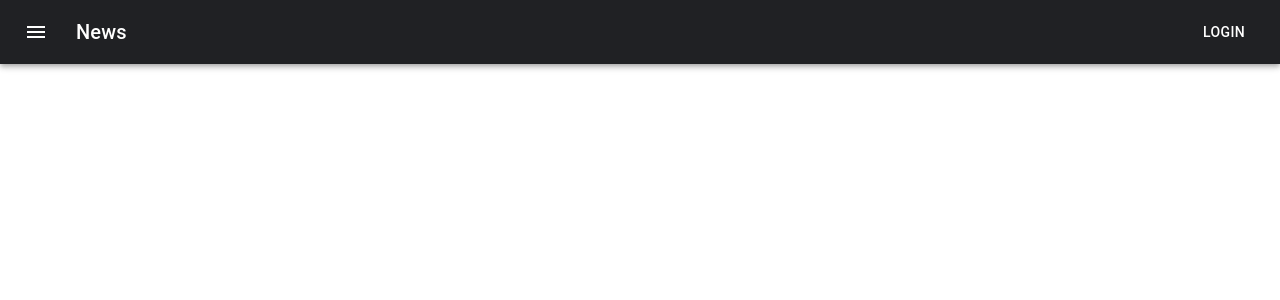
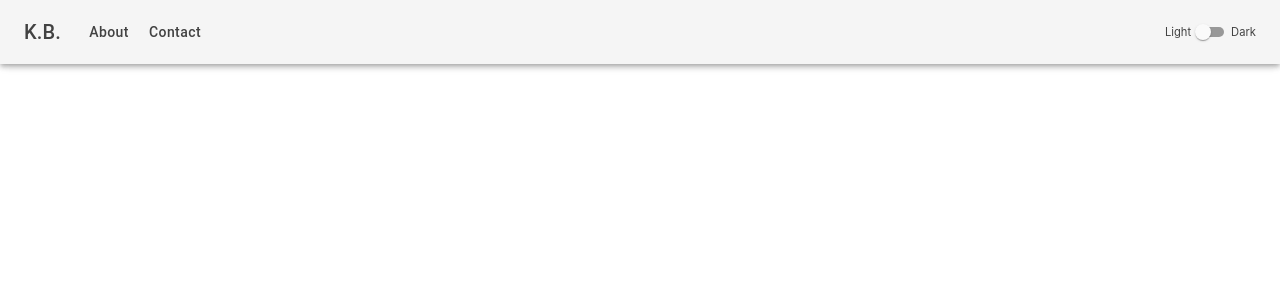
Before and after one commit to kblair40/portfolio-site, a React (Create React App) app: page / in a window 1280 px wide. Shown: the top 300 px of the page. Built offline with nearby package versions, Linux system fonts and the light colour scheme.

Commit message:
Add ThemeContext and dark style for Navbar

```diff
--- a/src/App.js
+++ b/src/App.js
@@ -1,15 +1,19 @@
 import logo from "./logo.svg";
 import { Route, Switch } from "react-router-dom";
 import { CSSTransition, TransitionGroup } from "react-transition-group";
+import { ThemeProvider } from "./context/ThemeContext";
 import Navbar from "./Navbar";
 
-// about, work, digital resume
+//  "#202124" - Darkest Gray -
+//  "#0A0924" - Darkest Navy Blue - current Navbar background
+//  "#0C082B" - Lighter Navy Blue - use for body?
 
 function App() {
   return (
-    <div className="App">
-      <Navbar />
-      {/* <Switch>
+    <ThemeProvider>
+      <div className="App">
+        <Navbar />
+        {/* <Switch>
 
       <Route
         exact
@@ -17,7 +21,8 @@ function App() {
         render = {(routeProps) => ()}
       />
     </Switch> */}
-    </div>
+      </div>
+    </ThemeProvider>
   );
 }
 
--- a/src/Navbar.js
+++ b/src/Navbar.js
@@ -1,4 +1,4 @@
-import React from "react";
+import React, { useContext } from "react";
 import { makeStyles } from "@material-ui/core/styles";
 import AppBar from "@material-ui/core/AppBar";
 import Toolbar from "@material-ui/core/Toolbar";
@@ -6,41 +6,56 @@ import Typography from "@material-ui/core/Typography";
 import Button from "@material-ui/core/Button";
 import IconButton from "@material-ui/core/IconButton";
 import MenuIcon from "@material-ui/icons/Menu";
+import ThemeModeSwitch from "./ThemeModeSwitch";
+import { ThemeContext } from "./context/ThemeContext";
 
 const useStyles = makeStyles((theme) => ({
-  root: {
-    flexGrow: 1,
+  title: {
+    marginRight: "1rem",
   },
   menuButton: {
     marginRight: theme.spacing(2),
   },
-  title: {
+  grow: {
     flexGrow: 1,
   },
-  appbar: {
-    backgroundColor: "#202124",
+  darkBg: {
+    backgroundColor: "#424242",
+    color: "#fff",
+  },
+  lightBg: {
+    backgroundColor: "#f5f5f5",
+    color: "#424242",
+  },
+  navBtn: {
+    textTransform: "none",
   },
 }));
-
-export default function ButtonAppBar() {
+// #f5f5f5 light mode background
+export default function Navbar(props) {
+  const { isDarkMode, toggleTheme } = useContext(ThemeContext);
   const classes = useStyles();
-
   return (
     <div className={classes.root}>
-      <AppBar position="static" className={classes.appbar}>
+      <AppBar
+        position="fixed"
+        className={isDarkMode ? classes.darkBg : classes.lightBg}
+      >
         <Toolbar>
-          <IconButton
-            edge="start"
-            className={classes.menuButton}
-            color="inherit"
-            aria-label="menu"
-          >
-            <MenuIcon />
-          </IconButton>
           <Typography variant="h6" className={classes.title}>
-            News
+            K.B.
           </Typography>
-          <Button color="inherit">Login</Button>
+          <div className={classes.grow}>
+            <Button className={classes.navBtn} color="inherit">
+              About
+            </Button>
+            <Button className={classes.navBtn} color="inherit">
+              Contact
+            </Button>
+          </div>
+
+          {/* <Button color="inherit">Login</Button> */}
+          <ThemeModeSwitch isDarkMode={isDarkMode} handleChange={toggleTheme} />
         </Toolbar>
       </AppBar>
     </div>
--- /dev/null
+++ b/src/ThemeModeSwitch.js
@@ -0,0 +1,37 @@
+import React from "react";
+import Switch from "@material-ui/core/Switch";
+import Typography from "@material-ui/core/Typography";
+import { makeStyles } from "@material-ui/core/styles";
+
+const useStyles = makeStyles((theme) => ({
+  switchContainer: {
+    // marginLeft: "1.5rem",
+    display: "flex",
+    justifyContent: "center",
+    alignItems: "center",
+  },
+  mode: {
+    fontSize: ".7rem",
+  },
+}));
+
+export default function ThemeModeSwitch({ handleChange, isDarkMode }) {
+  const classes = useStyles();
+  return (
+    <div className={classes.switchContainer}>
+      <Typography variant="p" className={classes.mode}>
+        Light
+      </Typography>
+      <Switch
+        className={classes.switchBase}
+        color="default"
+        size="small"
+        onChange={handleChange}
+        checked={isDarkMode}
+      />
+      <Typography variant="p" className={classes.mode}>
+        Dark
+      </Typography>
+    </div>
+  );
+}
--- /dev/null
+++ b/src/context/ThemeContext.js
@@ -0,0 +1,13 @@
+import React, { createContext } from "react";
+import useToggleState from "../hooks/useToggleState";
+
+export const ThemeContext = createContext();
+
+export function ThemeProvider(props) {
+  const [isDarkMode, toggleTheme] = useToggleState(false);
+  return (
+    <ThemeContext.Provider value={{ isDarkMode, toggleTheme }}>
+      {props.children}
+    </ThemeContext.Provider>
+  );
+}
--- /dev/null
+++ b/src/hooks/useToggleState.js
@@ -0,0 +1,10 @@
+import { useState } from "react";
+
+function useToggle(initialVal = false) {
+  const [state, setState] = useState(initialVal);
+  const toggle = () => {
+    setState(!state);
+  };
+  return [state, toggle];
+}
+export default useToggle;
```
